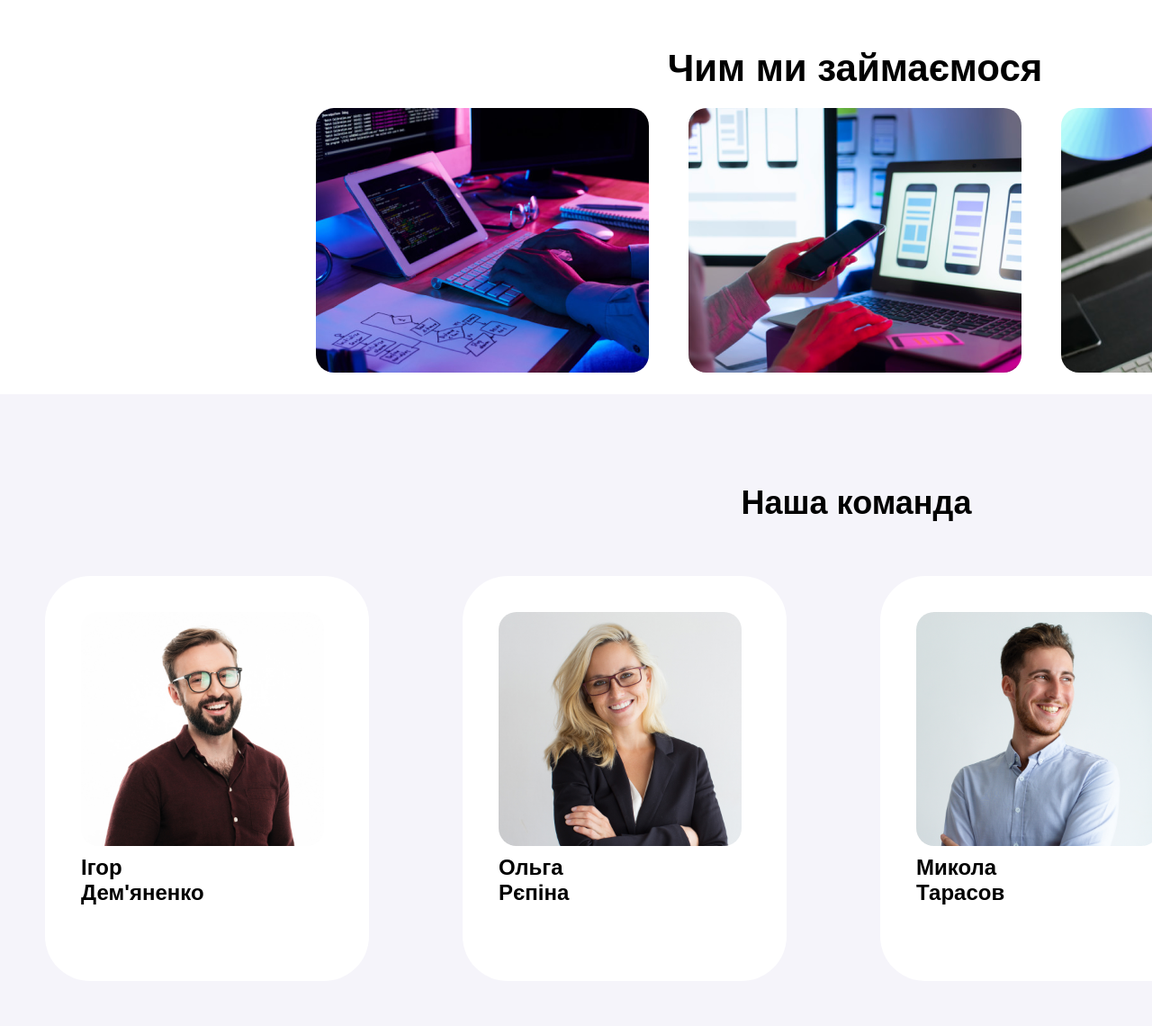
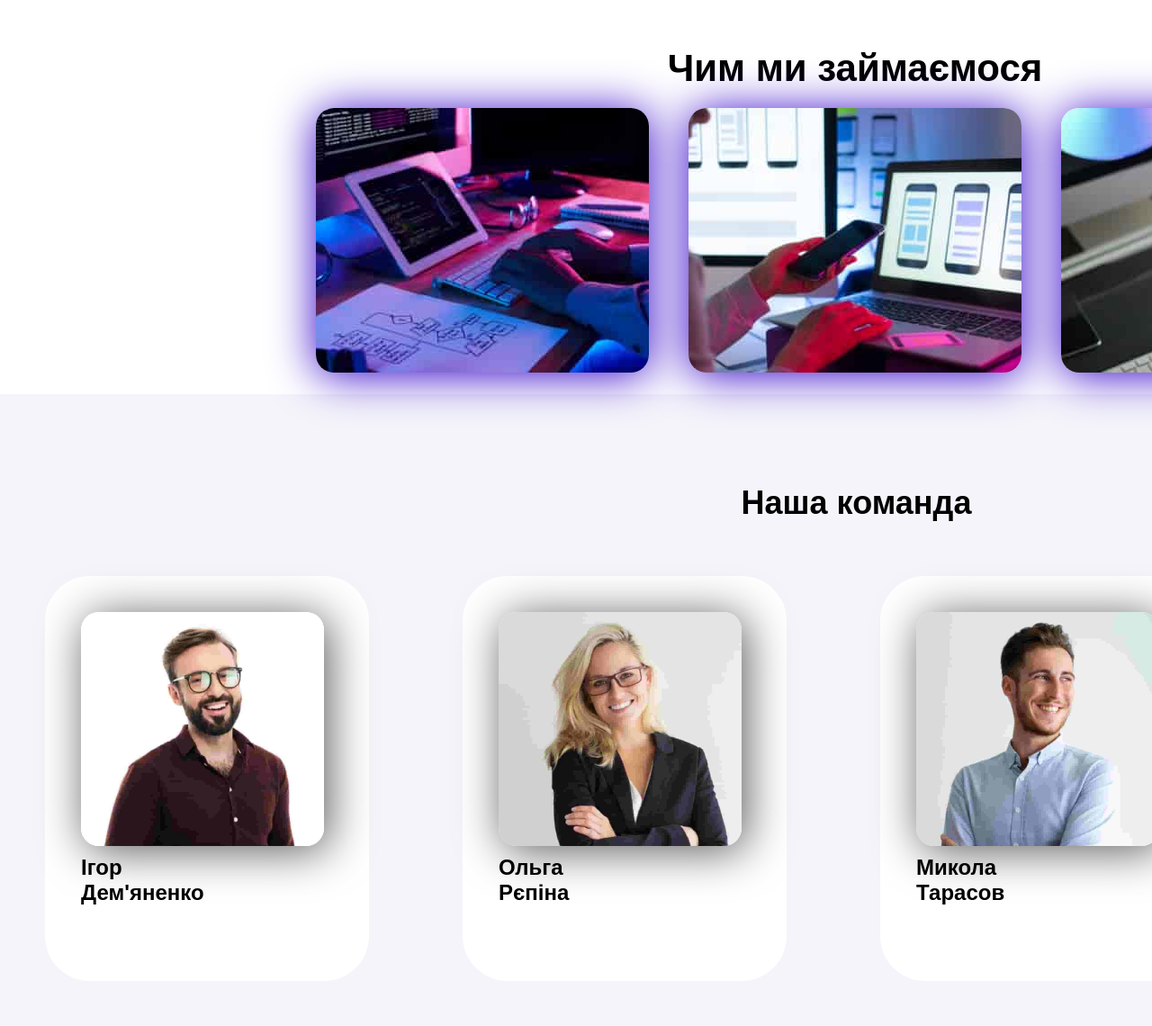
Before and after one commit to antonkrivenko/HomeWork-13, a plain HTML site: page index.html in a window 1280 px wide. Shown: the part 698-1838 px from the top of the page at 90% size. Drawn offline with Linux system fonts and the light colour scheme; a web font is replaced by a local one.

Commit message:
Box-shadow

```diff
--- a/index.html
+++ b/index.html
@@ -51,9 +51,9 @@
         <div class="picture-container">
             <section class="picture">
                 <h2 class="headpicture">Чим ми займаємося</h2>
-               <img src="img.png" alt="work">
-               <img src="img (1).png" alt="work">
-               <img src="img (2).png" alt="work">
+               <img src="Постійні клієнти\img (5).jpg"" alt="work" class="client">
+               <img src="Постійні клієнти\img (1) (4).jpg" alt="work" class="client">
+               <img src="Постійні клієнти\img (2) (5).jpg" alt="work" class="client">
             </section>
         </div>
             <section>
@@ -61,19 +61,19 @@
                 <div class="team-h1"><h1 class="heading">Наша команда</h1></div>
             <div class="team-img">
             <article>
-                 <img src="img (1).jpg" alt="" class="img">
+                 <img src="Постійні клієнти\img (1) (2).jpg" alt="" class="img">
                  <h2 class="name1">Ігор Дем'яненко</h2>
             </article>
              <article>
-                 <img src="img (2).jpg" alt="" class="img">
+                 <img src="Постійні клієнти\img (2) (3).jpg" alt="" class="img">
                  <h2 class="name1">Ольга Рєпіна</h2>
             </article>
             <article>
-                 <img src="img (3).jpg" alt="" class="img">
+                 <img src="Постійні клієнти\img (3) (1).jpg" alt="" class="img">
                  <h2 class="name1">Микола Тарасов</h2>
             </article>
              <article>
-                 <img src="img (4).jpg" alt="" class="img">
+                 <img src="Постійні клієнти\img (4) (1).jpg" alt="" class="img">
                  <h2 class="name1">Михайло Єрмаков</h2>
             </article>
             </div>
--- a/style.css
+++ b/style.css
@@ -71,6 +71,8 @@ button {
   transition: transform 0.3s ease;
   transition: all 0.5s ease 0s;
   border: none;
+  box-shadow: 0 2px 50px rgba(100, 0, 100, 25),
+  inset 0 0 0 2px rgb(255, 255, 255, 0.2);
 }
 button:hover {
     transform: scale(1.5);
@@ -80,6 +82,7 @@ img {
     transition: transform 0.3s ease;
     margin: 20px;
     border-radius: 20px;
+    box-shadow:5px 5px 50px rgba(0, 0, 0, 0.65);
 }
 img:hover {
     transform: scale(1.2);
@@ -112,6 +115,9 @@ nav {
 }
 .number {
     color: gray;
+}
+.client {
+    box-shadow: 0 3px 50px rgba(50, 0, 200, 25);
 }
 .picture-container {
     width: 1900px;
```
Also changed, not shown: Постійні клієнти/img (1) (2).jpg (added), Постійні клієнти/img (1) (4).jpg (added), Постійні клієнти/img (2) (3).jpg (added), Постійні клієнти/img (2) (5).jpg (added), Постійні клієнти/img (3) (1).jpg (added), Постійні клієнти/img (4) (1).jpg (added), Постійні клієнти/img (5).jpg (added).
